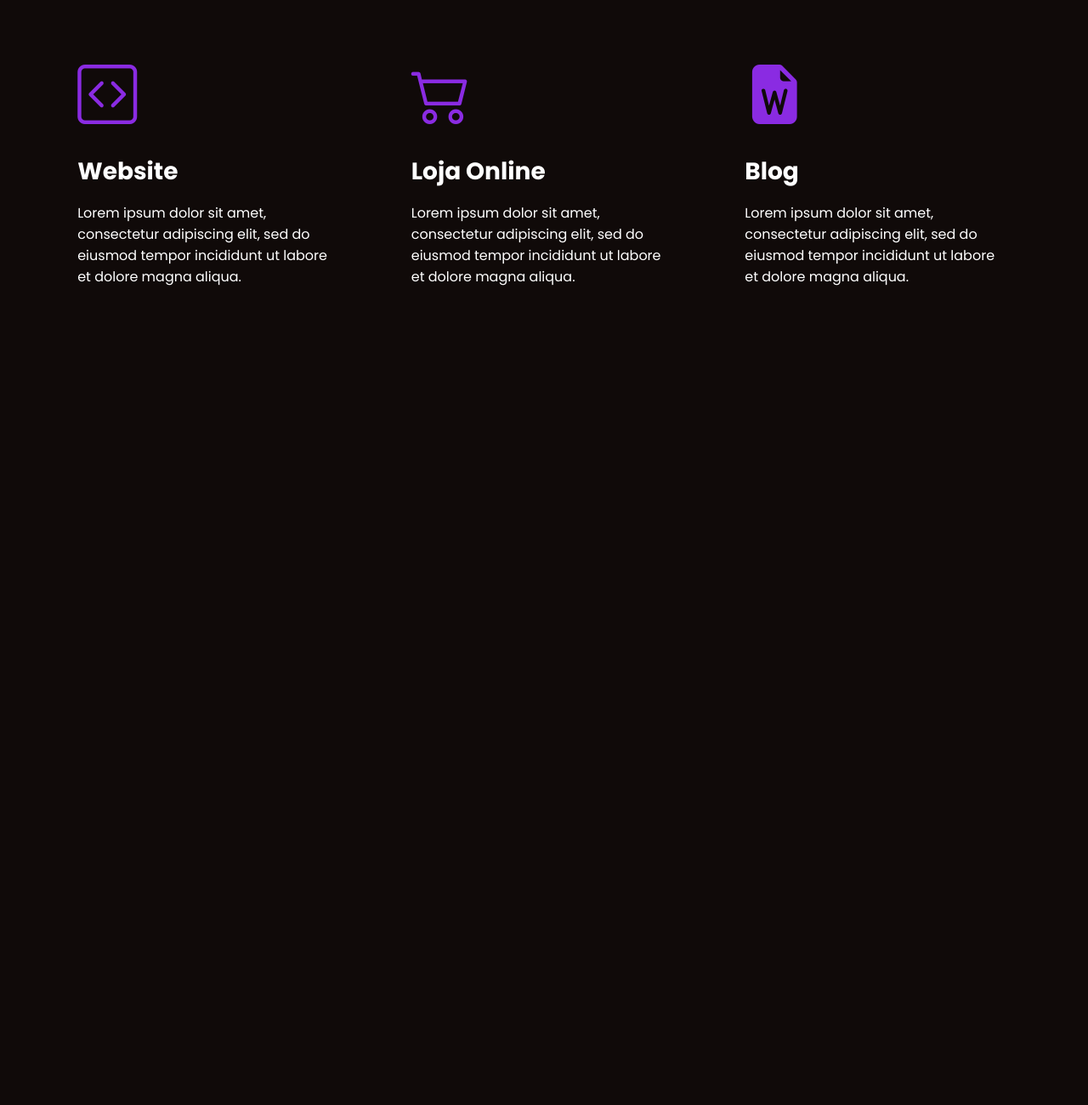
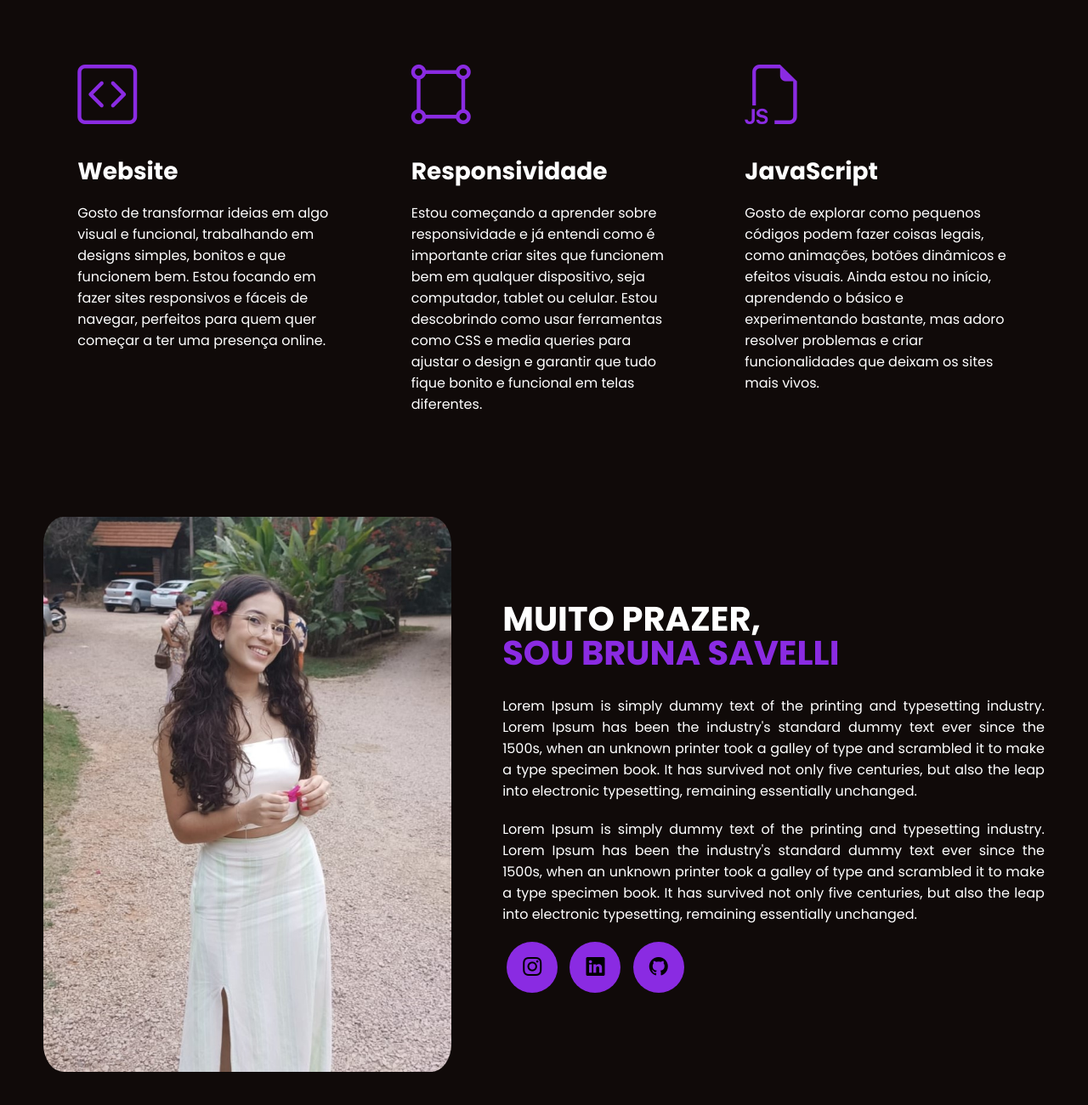
Before and after one commit to brunasavelli/MeuPortif-lio, a plain HTML site: page index.html in a window 1280 px wide. Shown: the part 832-2132 px from the top of the page at 85% size. Before the commit the page ends 1250 px from the top, so only its background shows below. Drawn offline with nearby package versions, Linux system fonts and the light colour scheme.

Commit message:
feat: create 'sobre'

```diff
--- a/index.html
+++ b/index.html
@@ -72,23 +72,45 @@
                     <div class="especialidades-box">
                         <i class="bi bi-code-square"></i>
                         <h3>Website</h3>
-                        <p>Lorem ipsum dolor sit amet, consectetur adipiscing elit, sed do eiusmod tempor incididunt ut labore et dolore magna aliqua.</p>
+                        <p>Gosto de transformar ideias em algo visual e funcional, trabalhando em designs simples, bonitos e que funcionem bem. Estou focando em fazer sites responsivos e fáceis de navegar, perfeitos para quem quer começar a ter uma presença online.</p>
                     </div> <!-- especialidades-box -->
 
                     <div class="especialidades-box">
-                        <i class="bi bi-cart2"></i>
-                        <h3>Loja Online</h3>
-                        <p>Lorem ipsum dolor sit amet, consectetur adipiscing elit, sed do eiusmod tempor incididunt ut labore et dolore magna aliqua.</p>
+                        <i class="bi bi-bounding-box-circles"></i>
+                        <h3>Responsividade</h3>
+                        <p>Estou começando a aprender sobre responsividade e já entendi como é importante criar sites que funcionem bem em qualquer dispositivo, seja computador, tablet ou celular. Estou descobrindo como usar ferramentas como CSS e media queries para ajustar o design e garantir que tudo fique bonito e funcional em telas diferentes.</p>
                     </div> <!-- especialidades-box -->
 
                     <div class="especialidades-box">
-                        <i class="bi bi-file-earmark-word-fill"></i>
-                        <h3>Blog</h3>
-                        <p>Lorem ipsum dolor sit amet, consectetur adipiscing elit, sed do eiusmod tempor incididunt ut labore et dolore magna aliqua.</p>
+                        <i class="bi bi-filetype-js"></i>
+                        <h3>JavaScript</h3>
+                        <p>Gosto de explorar como pequenos códigos podem fazer coisas legais, como animações, botões dinâmicos e efeitos visuais. Ainda estou no início, aprendendo o básico e experimentando bastante, mas adoro resolver problemas e criar funcionalidades que deixam os sites mais vivos.</p>
                     </div> <!-- especialidades-box -->
                 </div> <!-- flex -->
             </div> <!-- interface -->
         </section> <!-- especialidades -->
+
+        <section class="sobre">
+            <div class="interface">
+                <div class="flex">
+                    <div class="img-sobre">
+                        <img src="images/Bruna_flor.jpeg" alt="">
+                    </div> <!-- img-sobre -->
+                    <div class="txt-sobre">
+                        <h2>MUITO PRAZER, <span>SOU BRUNA SAVELLI</span></h2>
+                        <p>Lorem Ipsum is simply dummy text of the printing and typesetting industry. Lorem Ipsum has been the industry's standard dummy text ever since the 1500s, when an unknown printer took a galley of type and scrambled it to make a type specimen book. It has survived not only five centuries, but also the leap into electronic typesetting, remaining essentially unchanged.</p>
+
+                        <p>Lorem Ipsum is simply dummy text of the printing and typesetting industry. Lorem Ipsum has been the industry's standard dummy text ever since the 1500s, when an unknown printer took a galley of type and scrambled it to make a type specimen book. It has survived not only five centuries, but also the leap into electronic typesetting, remaining essentially unchanged.</p>
+
+                        <div class="btn-social">
+                            <a href="https://www.instagram.com/brunasavellii/profilecard/?igsh=eW1lZW1hNjd3bjVo"><button><i class="bi bi-instagram"></i></button></a>
+                            <a href="https://www.linkedin.com/in/bruna-savelli-313b212b1/?utm_source=share&utm_campaign=share_via&utm_content=profile&utm_medium=android_app"><button><i class="bi bi-linkedin"></i></button></a>
+                            <a href="https://github.com/brunasavelli"><button><i class="bi bi-github"></i></button></a>
+                        </div>
+                    </div> <!-- txt-sobre -->
+                </div>
+            </div> <!-- interface -->
+        </section> <!-- sobre -->
     </main>
 
 </body>
--- a/style.css
+++ b/style.css
@@ -41,6 +41,12 @@ h2.titulo span{
     color: blueviolet;
 }
 
+button:hover{
+    box-shadow: 0px 0px 8px rgb(137, 26, 241);
+    transform: scale(1.05);
+    color: white;
+}
+
 /* ESTILO DO HEADER */
 header{
     padding: 0 4%;
@@ -80,6 +86,7 @@ header nav ul li{
 .btn-contato button:hover{
     box-shadow: 0px 0px 8px rgb(137, 26, 241);
     transform: scale(1.05);
+    color: white;
 }
 
 /* ESTILO DO TOPO DO SITE */
@@ -139,6 +146,7 @@ section.especialidades flex{
     border-radius: 20px;
     margin-top: 45px;
     transition: .2s;
+    width: 30rem;
 }
 
 .especialidades .especialidades-box:hover{
@@ -155,3 +163,50 @@ section.especialidades flex{
     font-size: 28px;
     margin: 15px 0;
 }
+
+/* ESTILO SOBRE */
+section.sobre{
+    padding: 40px 4%;
+}
+
+section.sobre .flex{
+    align-items: center;
+    gap: 60px;
+}
+
+.sobre .txt-sobre{
+    color: #fff;
+}
+
+.sobre .txt-sobre h2{
+    font-size: 40px;
+    line-height: 40px;
+    margin-bottom: 30px;
+}
+
+.sobre .txt-sobre h2 span{
+    color: blueviolet;
+    display: block;
+}
+
+.sobre .txt-sobre p{
+    margin: 20px 0;
+    text-align: justify;
+}
+
+.sobre .txt-sobre .btn-social button{
+    width: 60px;
+    height: 60px;
+    border-radius: 50%;
+    border: none;
+    background-color: blueviolet;
+    font-size: 22px;
+    cursor: pointer;
+    margin: 0 5px;
+    transition: 0.2s;
+}
+
+.sobre .img-sobre img{
+    width: 30rem;
+    border-radius: 5%;
+}
```
Also changed, not shown: images/Bruna_flor.jpeg (added).
